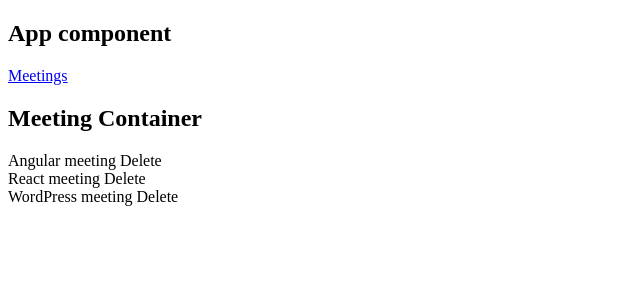
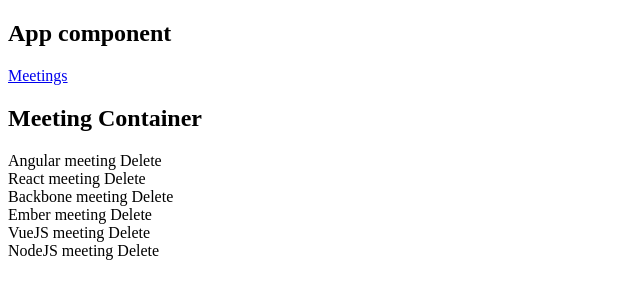
Before and after one commit to safo6m/angular-playground, an Angular app: page /meetings in a window 1280 px wide. Shown: the top 300 px of the page, without its empty margins (0-640 px from the left). Built offline with nearby package versions, Linux system fonts and the light colour scheme.

Commit message:
Add more mock meetings

```diff
--- a/src/app/mock/meetings.ts
+++ b/src/app/mock/meetings.ts
@@ -12,14 +12,38 @@
     type: 'meetings',
     attributes: {
       title: 'React meeting',
-      held_at: '2018-05-08T10:29:21.000Z'
+      held_at: '2018-06-08T10:29:21.000Z'
     }
   },
   {
-    id: '2',
+    id: '3',
     type: 'meetings',
     attributes: {
-      title: 'WordPress meeting',
+      title: 'Backbone meeting',
+      held_at: '2018-10-01T22:00:00.000Z'
+    }
+  },
+  {
+    id: '4',
+    type: 'meetings',
+    attributes: {
+      title: 'Ember meeting',
+      held_at: '2018-08-01T22:00:00.000Z'
+    }
+  },
+  {
+    id: '5',
+    type: 'meetings',
+    attributes: {
+      title: 'VueJS meeting',
+      held_at: '2018-06-01T22:00:00.000Z'
+    }
+  },
+  {
+    id: '6',
+    type: 'meetings',
+    attributes: {
+      title: 'NodeJS meeting',
       held_at: '2018-05-01T22:00:00.000Z'
     }
   }
```
